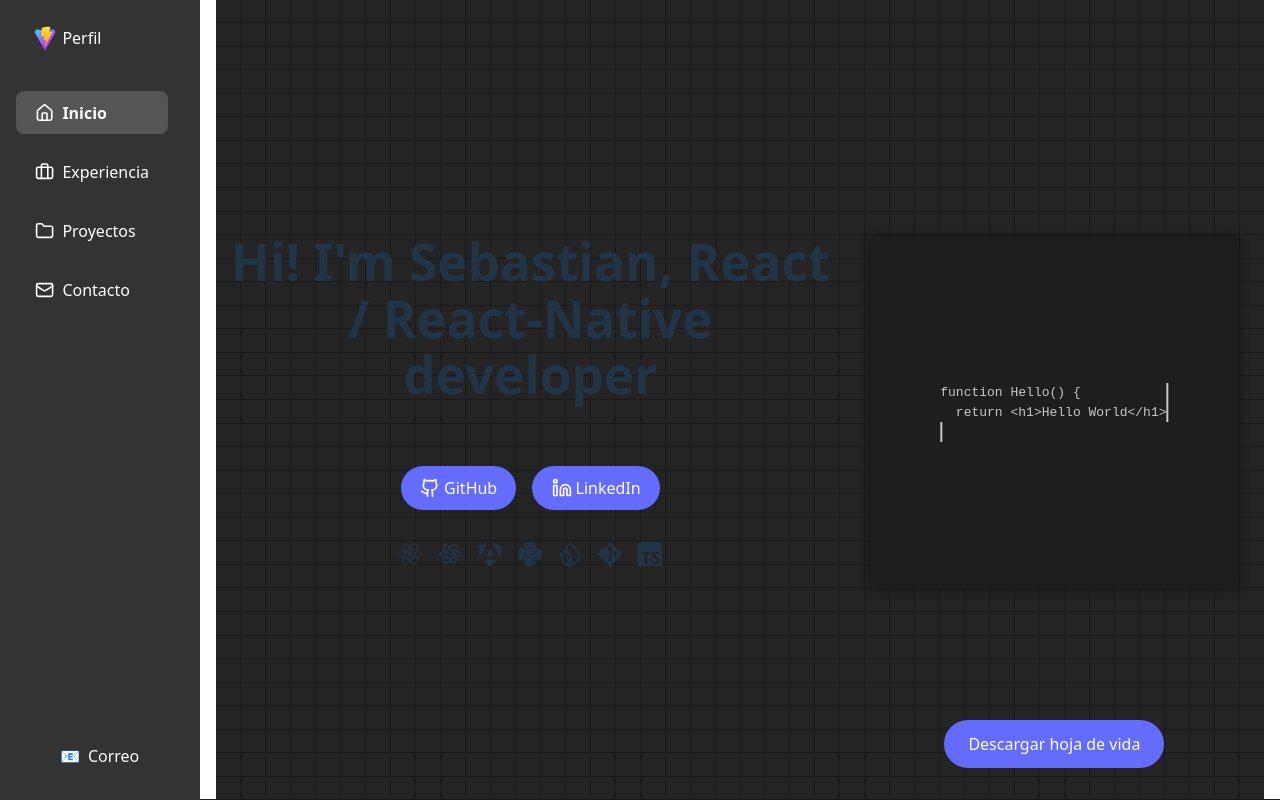
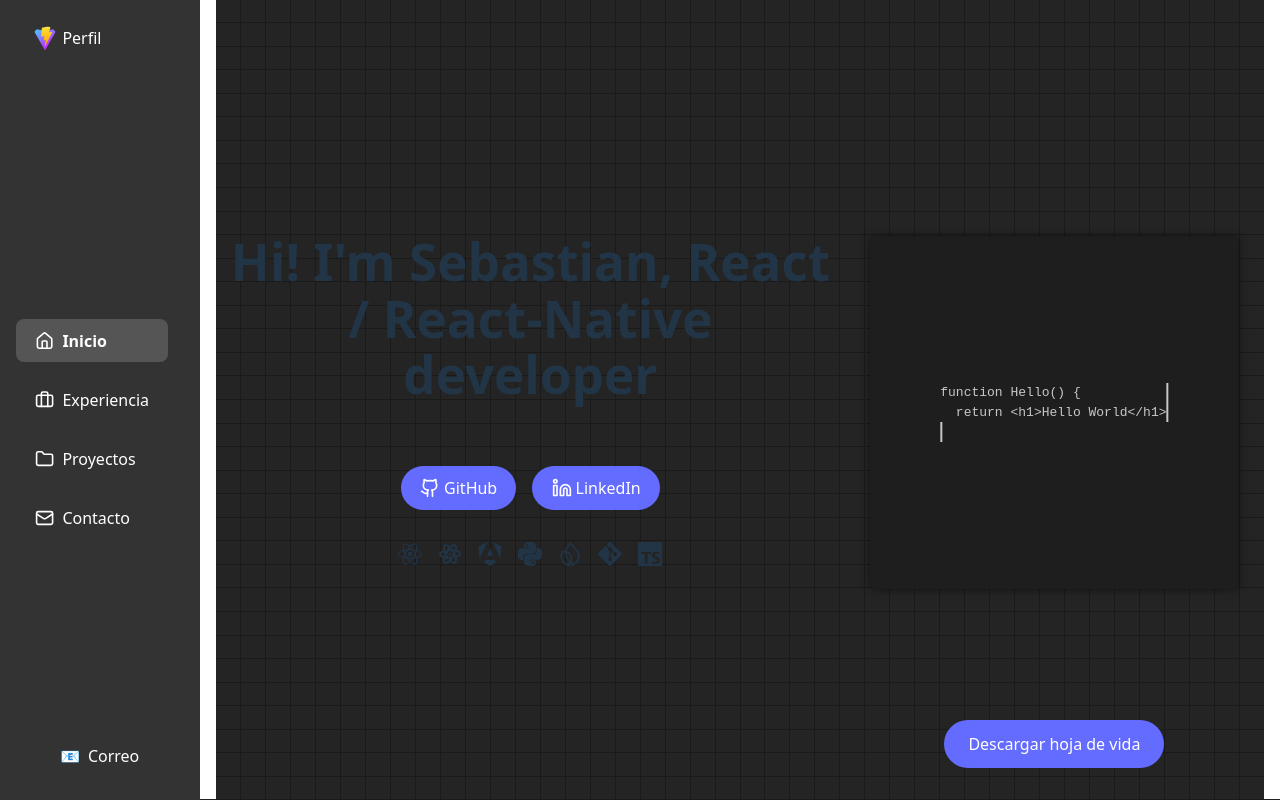
Before and after one commit to SbtnAvls/me, a React (Vite) app: page / in a window 1280 px wide. Built offline with nearby package versions, Linux system fonts and the light colour scheme.

Commit message:
Center sidebar menu items on desktop

```diff
--- a/src/App.css
+++ b/src/App.css
@@ -50,9 +50,8 @@
   flex-direction: column;
   gap: 1rem;
   flex: 1;
-  justify-content: flex-start;
+  justify-content: center;
   align-items: center;
-  margin-top: 1rem;
 }
 
 .sidebar button,
```
